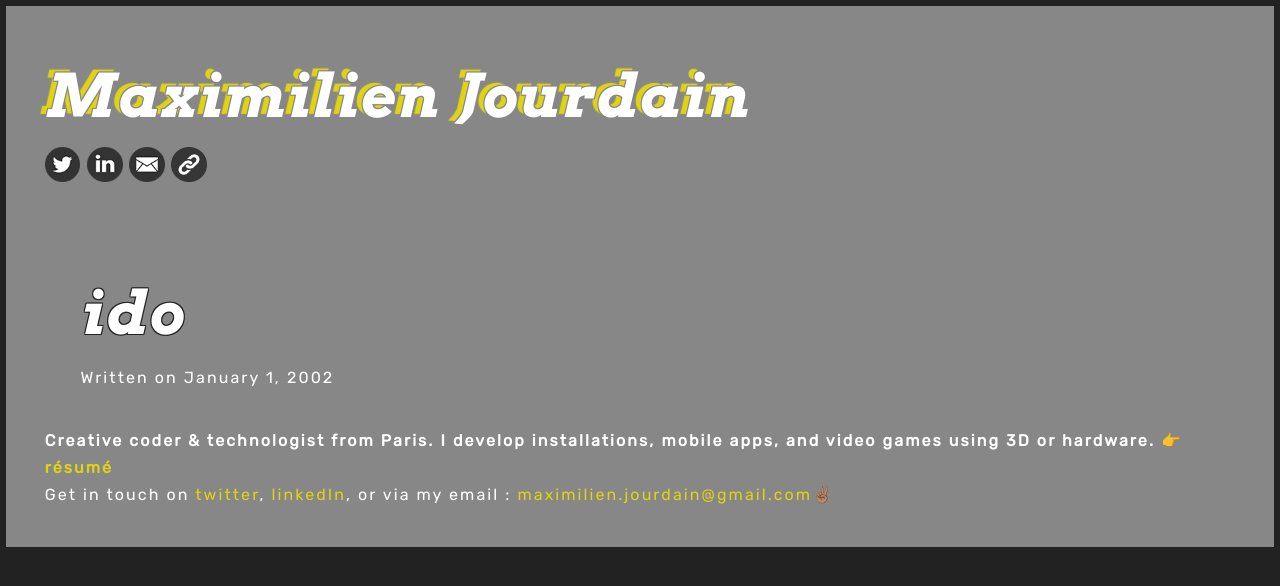
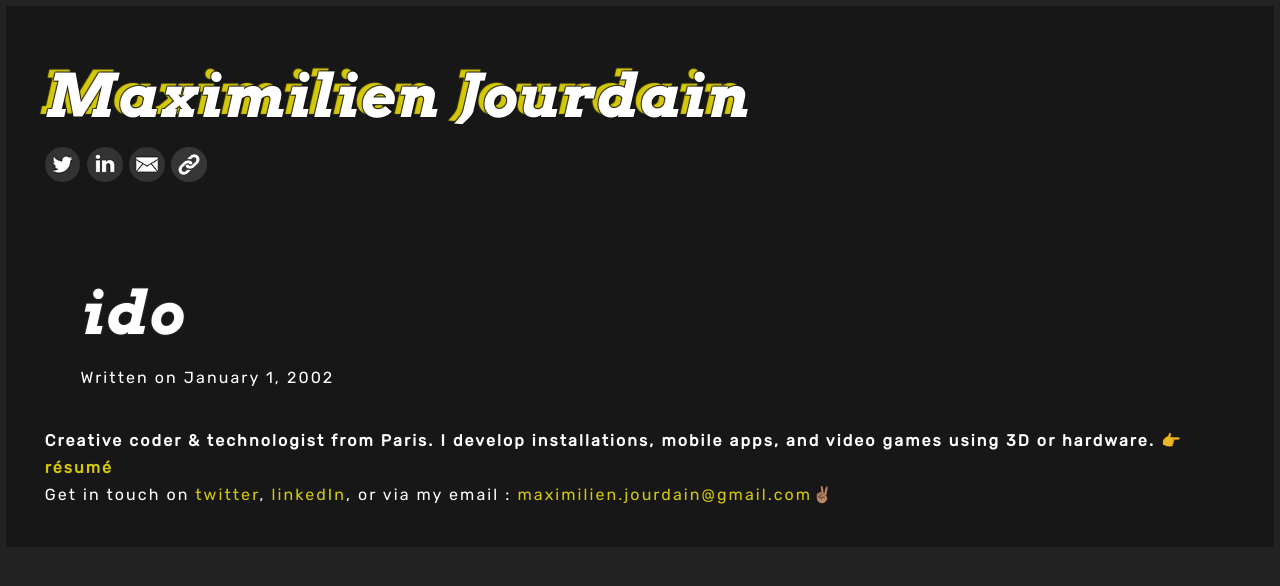
Before and after one commit to karolsenami/karolsenami.github.io, a Jekyll site: the page built from _posts/2002-01-01-ido.md, in a window 1280 px wide. Shown: the top 586 px of the page. Built offline with Jekyll 4.4.1, drawn with Linux system fonts in a browser that asks for light colours; a style sheet for code colours, icons or effects is not loaded.

Commit message:
Update _variables.scss

```diff
--- a/_sass/_variables.scss
+++ b/_sass/_variables.scss
@@ -5,7 +5,7 @@
 
 // Colors
 $bodyBackgroundColor: #222;//#fff;
-$backgroundColor: #878787;//rgba(234,221,6,0.9);//#222;
+$backgroundColor: #121212a6;//rgba(234,221,6,0.9);//#222;
 $outlineColor: #222;//rgba(234,221,6,0.9);//#222;
 $textColor: #fff;
 $black: #1a1a1a;
```
